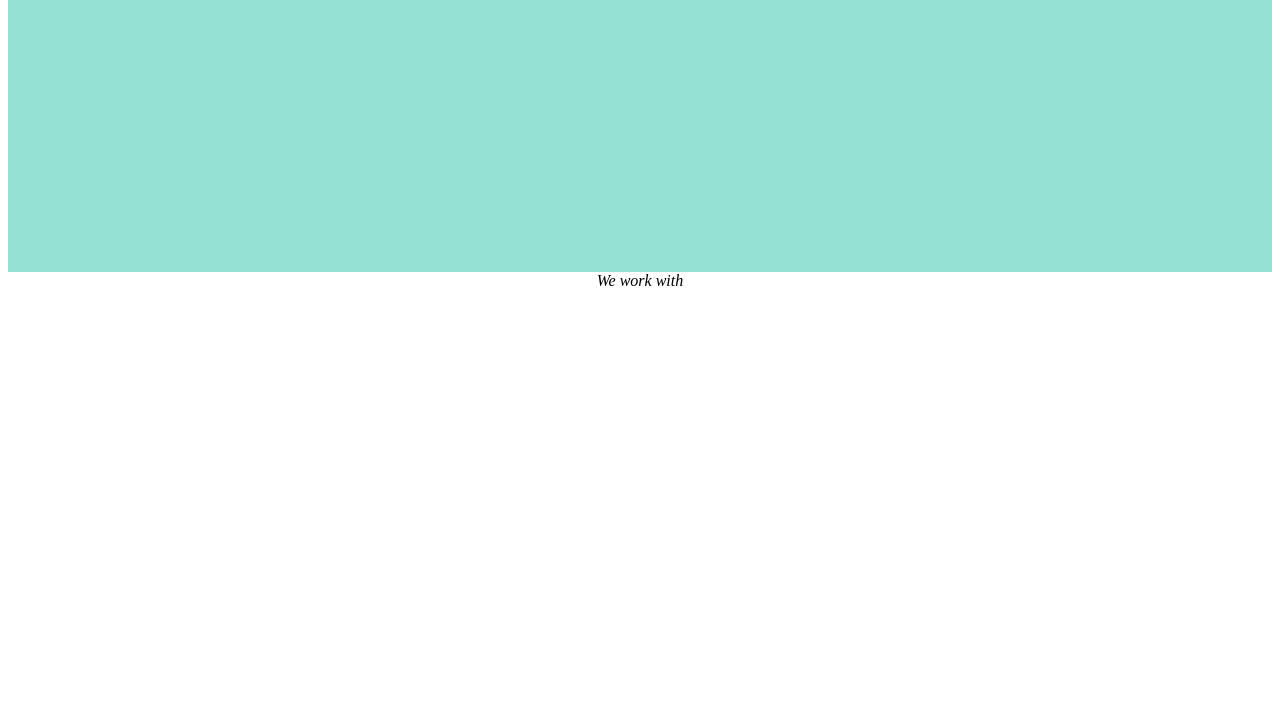
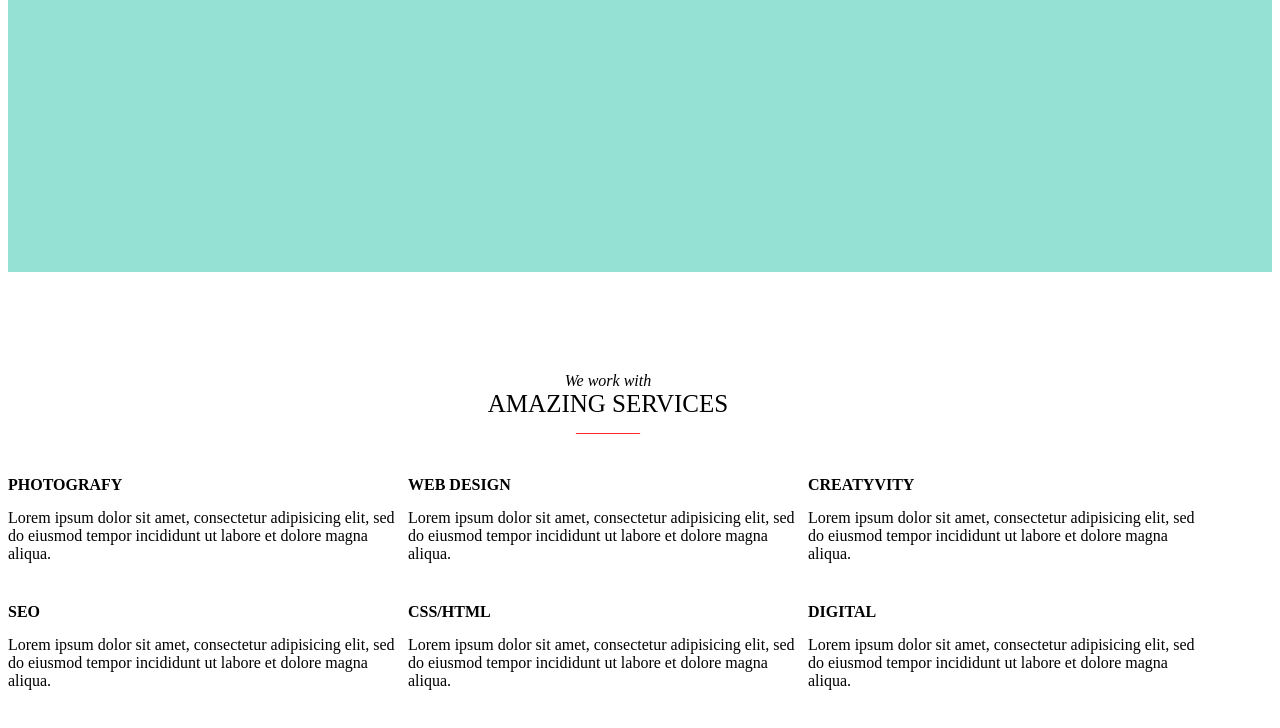
Before and after one commit to Artem009/My-Projects, a plain HTML site: page Mogo/index.html in a window 1280 px wide. Shown: the part 1825-2553 px from the top of the page. Before the commit the page ends 2123 px from the top, so only its background shows below. Drawn offline with Linux system fonts and the light colour scheme.

Commit message:
first commit

```diff
--- a/Mogo/index.html
+++ b/Mogo/index.html
@@ -67,8 +67,43 @@
 		</div>
 		<div class="work">
 			<div class="work-content"><i>We work with</i></div>
+			<div class="amazing">AMAZING SERVICES</div>
+			<div style="color: red; text-align: center;">________</div>
+				<div class="work-block">
+				<div class="work-content-second">
+				<div style="margin-bottom: 15px;"><b>PHOTOGRAFY</b></div>
+				Lorem ipsum dolor sit amet, consectetur adipisicing elit, sed do eiusmod
+				tempor incididunt ut labore et dolore magna aliqua.</div>
+				<div class="work-content-second">
+				<div style="margin-bottom: 15px;"><b>WEB DESIGN</b></div>
+				Lorem ipsum dolor sit amet, consectetur adipisicing elit, sed do eiusmod
+				tempor incididunt ut labore et dolore magna aliqua.</div>
+				<div class="work-content-second">
+				<div style="margin-bottom: 15px;"><b>CREATYVITY</b></div>
+				Lorem ipsum dolor sit amet, consectetur adipisicing elit, sed do eiusmod
+				tempor incididunt ut labore et dolore magna aliqua.</div>
+				</div>
+
+				<div class="work-block">
+				<div class="work-content-second">
+				<div style="margin-bottom: 15px;"><b>SEO</b></div>
+				Lorem ipsum dolor sit amet, consectetur adipisicing elit, sed do eiusmod
+				tempor incididunt ut labore et dolore magna aliqua.</div>
+				<div class="work-content-second">
+				<div style="margin-bottom: 15px;"><b>CSS/HTML</b></div>
+				Lorem ipsum dolor sit amet, consectetur adipisicing elit, sed do eiusmod
+				tempor incididunt ut labore et dolore magna aliqua.</div>
+				<div class="work-content-second">
+				<div style="margin-bottom: 15px;"><b>DIGITAL</b></div>
+				Lorem ipsum dolor sit amet, consectetur adipisicing elit, sed do eiusmod
+				tempor incididunt ut labore et dolore magna aliqua.</div>
+				</div>
+
+
+
+
+
 		</div>
-
 
 
 </body>
--- a/Mogo/style.css
+++ b/Mogo/style.css
@@ -70,8 +70,26 @@ header{
 	background-color: #95e1d3;
 	width: 100%;
 }
+.work{
+	height: 390px;
+	margin-top: 100px;
+	width: 1200px;
+}
 .work-content{
 	text-align: center;
 	font-size: 16px;
 	color: #000;
 }
+.amazing{
+	text-align: center;
+	font-size: 25px;
+	color: #000;
+}
+.work-block{
+	margin-top: 40px;
+	margin-bottom: 40px;
+}
+.work-content-second{
+	width: 33%;
+	display: inline-block;
+}
```
